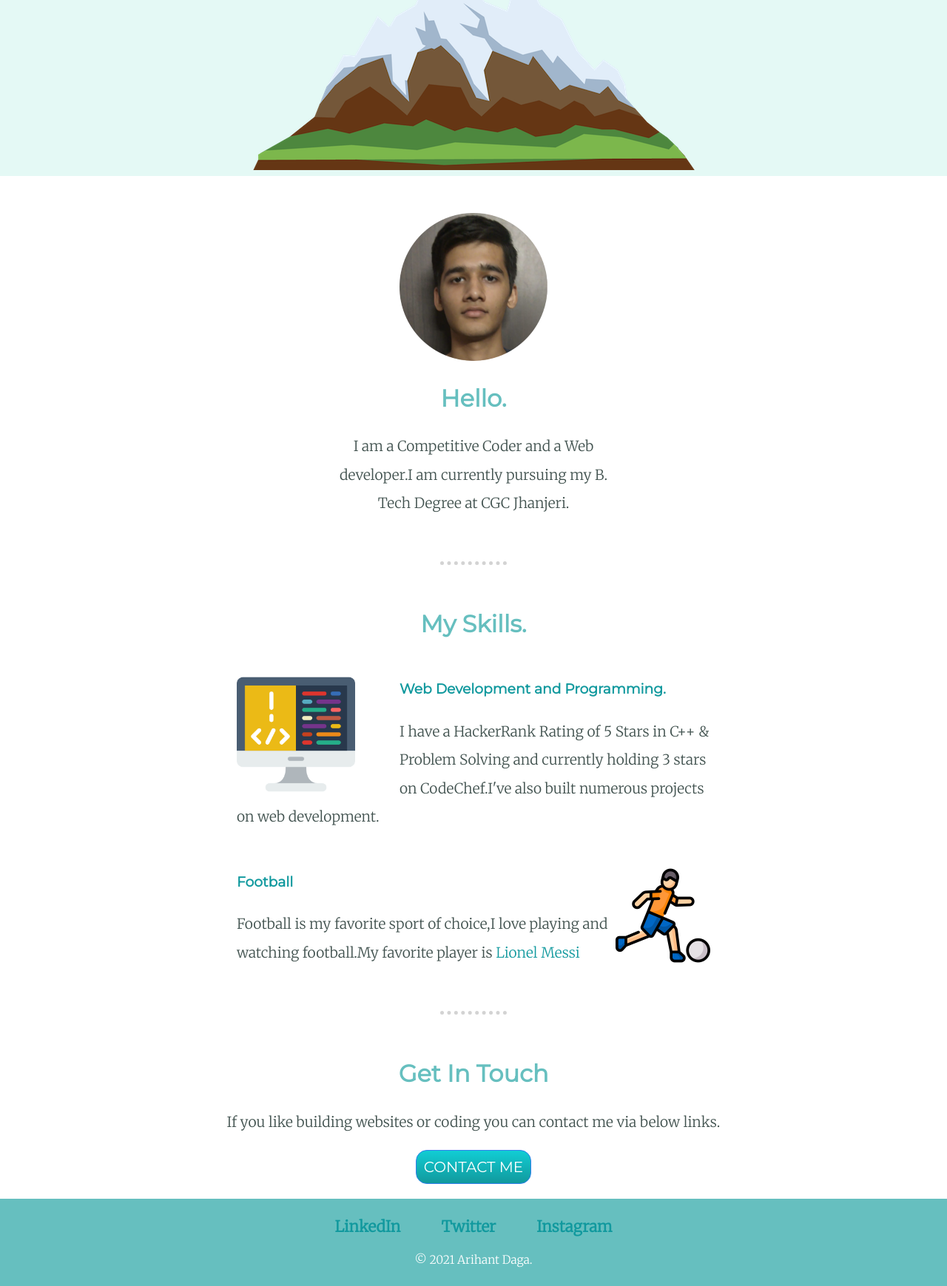
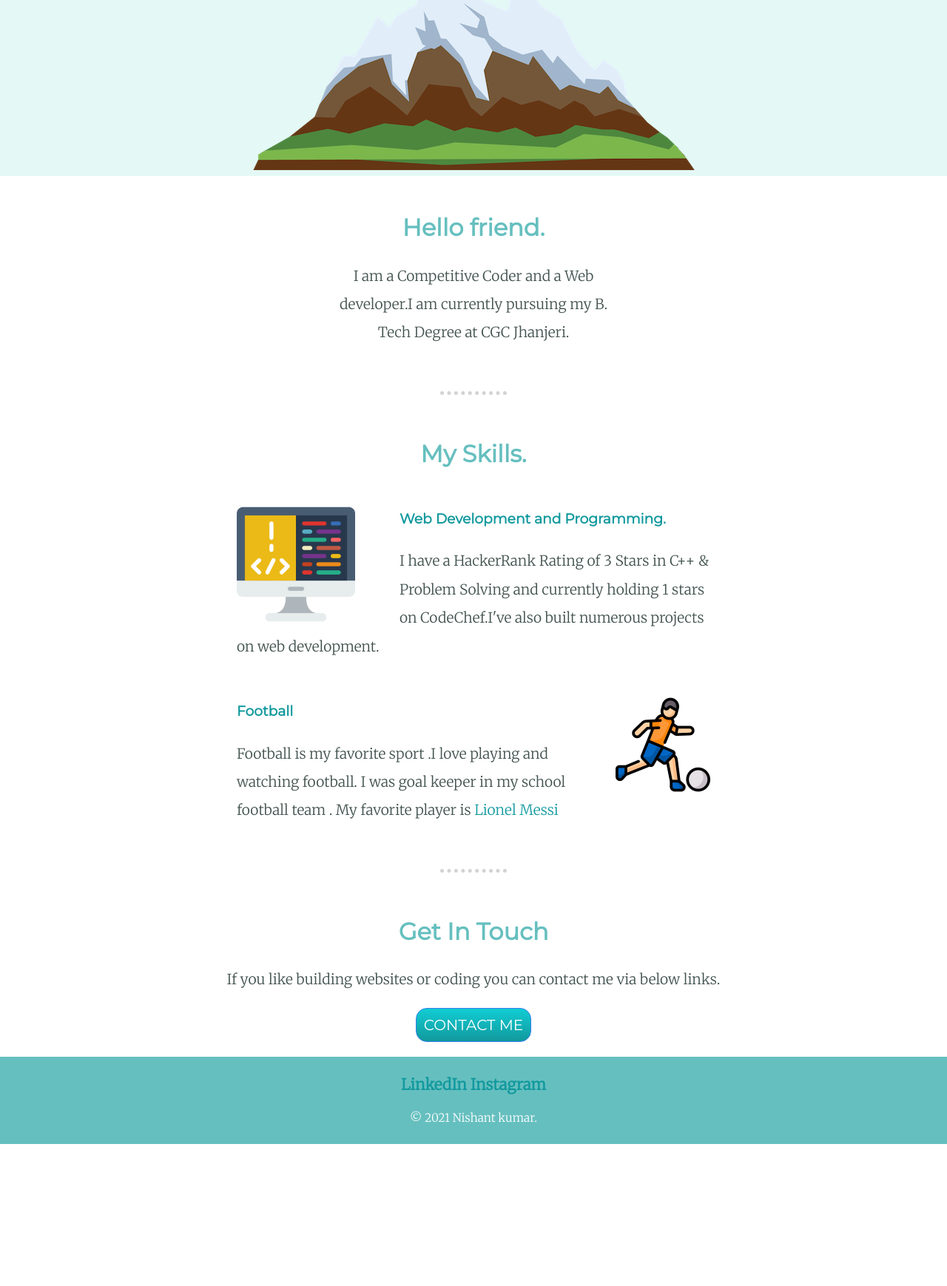
Before and after one commit to coolNishant1326/second, a plain HTML site: page second-main/index.html in a window 1280 px wide. Shown: the part 436-2175 px from the top of the page at 74% size. After the commit the page ends 1983 px from the top, so only its background shows below. Drawn offline with Linux system fonts and the light colour scheme.

Commit message:
Update index.html

```diff
--- a/second-main/index.html
+++ b/second-main/index.html
@@ -2,7 +2,7 @@
 <html lang="en" dir="ltr">
   <head>
     <meta charset="utf-8">
-    <title>✺Arihant's Personal Site✺</title>
+    <title>✺NISHANT's PERSONAL SITE✺</title>
     <link rel="stylesheet" href="styles.css">
     <link rel="icon" href="favicon.ico">
     <link rel="preconnect" href="https://fonts.gstatic.com">
@@ -11,15 +11,14 @@
   <body>
     <div class="top_container">
       <img class="top-cloud" src="images\cloud.png" alt="cloud-img">
-      <em><h1>I'm Arihant</h1></em>
+      <em><h1>I'm Nishant kumar</h1></em>
       <h2 id="programmer">A <span class="pro">pro</span>grammer.</h2>
       <img class="bottom-cloud" src="images\cloud.png" alt="cloud-img">
       <img src="images\mountain.png" alt="mountain-img">
     </div>
     <div class="middle-container">
       <div class="profile">
-        <img src="images\circle-cropped2.png" alt="">
-        <h2>Hello.</h2>
+        <h2>Hello friend.</h2>
         <p class="profile-description">I am a Competitive Coder and a Web developer.I am currently pursuing my B. Tech Degree at CGC Jhanjeri.</p>
       </div>
       <hr>
@@ -28,28 +27,27 @@
         <div class="skill-row">
           <img class="coding_img" src="images\coding.png" alt="coding-pic">
           <h3>Web Development and Programming.</h3>
-          <p class="code-skill-discription">I have a HackerRank Rating of 5 Stars in C++ & Problem Solving and currently holding 3 stars on CodeChef.I've also built numerous projects on web development.</p>
+          <p class="code-skill-discription">I have a HackerRank Rating of 3 Stars in C++ & Problem Solving and currently holding 1 stars on CodeChef.I've also built numerous projects on web development.</p>
         </div>
         <div class="skill-row">
           <img class="football_img" src="images\football-player.png" alt="football-pic">
           <h3>Football</h3>
-          <p class="football-skill-description">Football is my favorite sport of choice,I love playing and watching football.My favorite player is <a href="https://en.wikipedia.org/wiki/Lionel_Messi">Lionel Messi</a></p>
+          <p class="football-skill-description">Football is my favorite sport .I love playing and watching football. I was goal keeper in my school football team . My favorite player is <a href="https://en.wikipedia.org/wiki/Lionel_Messi">Lionel Messi</a></p>
         </div>
       </div>
       <hr>
       <div class="contact-me">
         <h2>Get In Touch</h2>
         <p>If you like building websites or coding you can contact me via below links.</p>
-        <a href="mailto:arihantdaga100@gmail.com" class="btn">CONTACT ME</a>
+        <a href="mailto:studentnishant123@gmail.com" class="btn">CONTACT ME</a>
       </div>
     </div>
 
 
     <div class="bottom-container">
         <a class="footer-link" href="https://www.linkedin.com/in/arihant-daga-1b40871b1/"><strong>LinkedIn</strong></a>
-        <a class="footer-link" href="https://twitter.com/arihantdaga1000" style="margin-left: 50px;margin-right: 50px;"><strong>Twitter</strong></a>
-        <a class="footer-link" href="https://www.instagram.com/razziil/"><strong>Instagram</strong></a>
-      <p id="copyright-tag">© 2021 Arihant Daga.</p>
+        <a class="footer-link" href="https://www.instagram.com/nishantsingh_9972/"><strong>Instagram</strong></a>
+      <p id="copyright-tag">© 2021 Nishant kumar.</p>
     </div>
   </body>
 </html>
```
